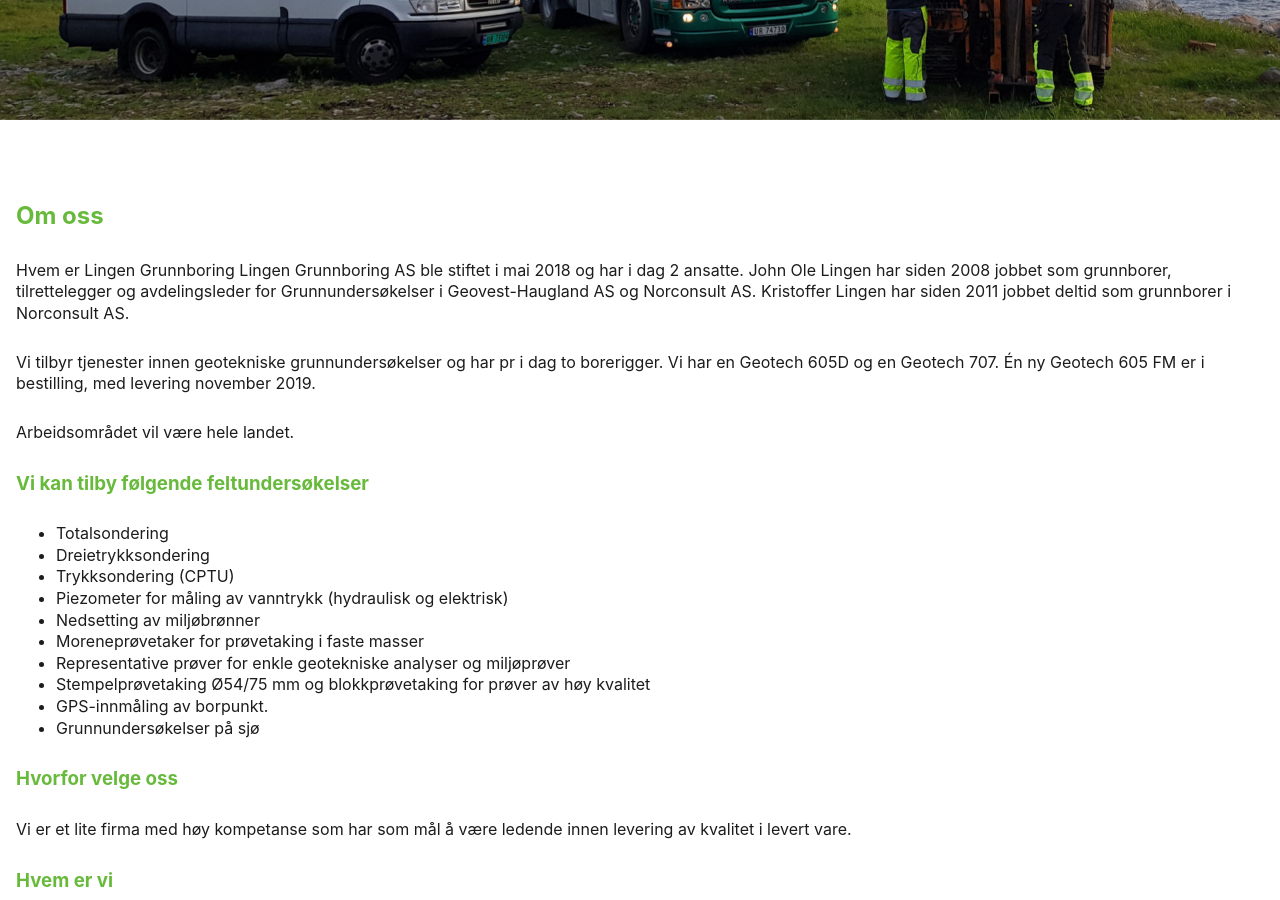
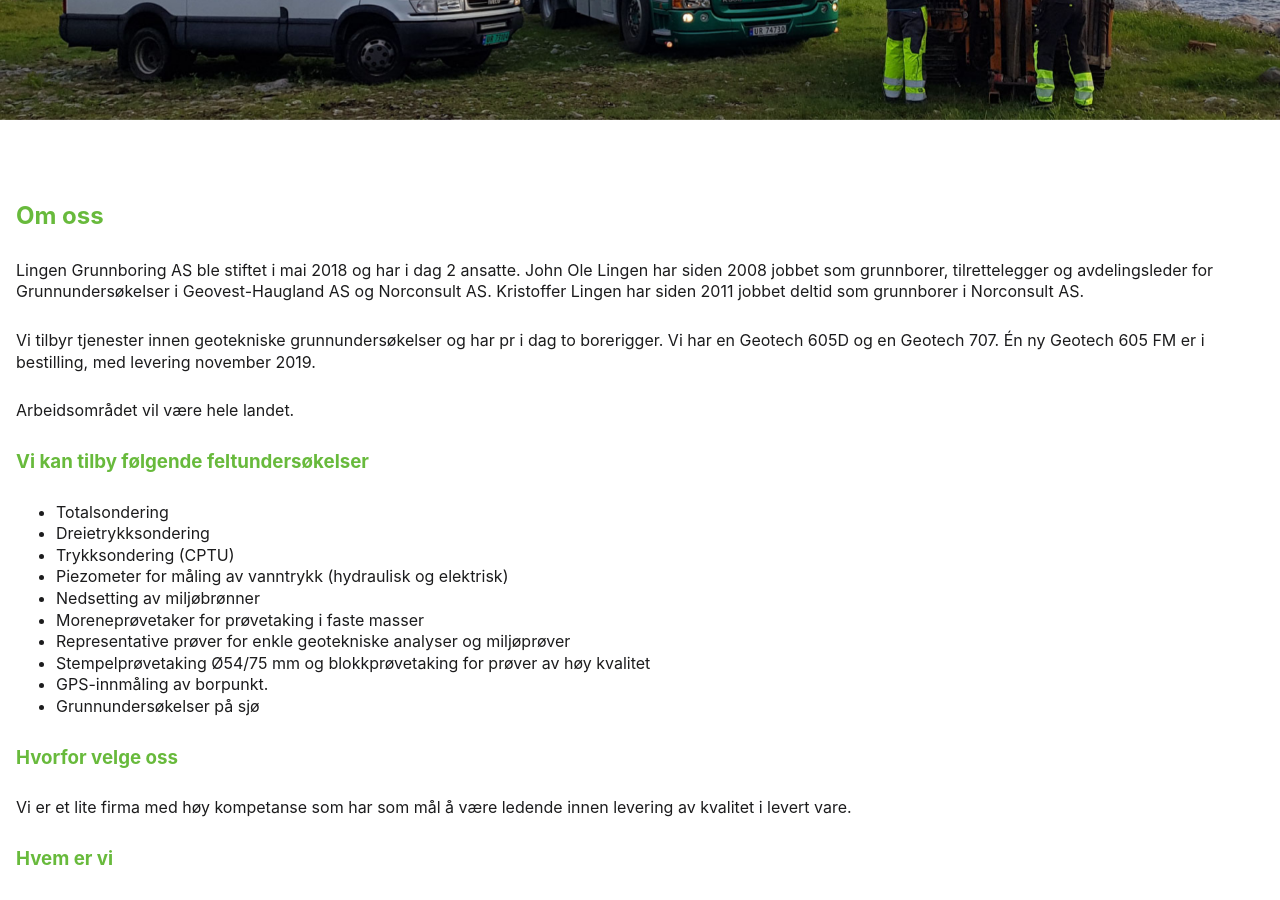
Before and after one commit to lbrlno/lingengrunnboring, a Jekyll site: the page built from src/om.md, in a window 1280 px wide and 900 px high, scrolled down 501 px. Built offline with Jekyll 4.4.1, drawn with Linux system fonts in a browser that asks for light colours; some web fonts are replaced.

Commit message:
Update om.md

```diff
--- a/src/om.md
+++ b/src/om.md
@@ -7,7 +7,7 @@ featuredImage: /assets/img/featured.jpg
 
 ## Om oss
 
-Hvem er Lingen Grunnboring Lingen Grunnboring AS ble stiftet i mai 2018 og har i dag 2 ansatte. John Ole Lingen har siden 2008 jobbet som grunnborer, tilrettelegger og avdelingsleder for Grunnundersøkelser i Geovest-Haugland AS og Norconsult AS. Kristoffer Lingen har siden 2011 jobbet deltid som grunnborer i Norconsult AS.
+Lingen Grunnboring AS ble stiftet i mai 2018 og har i dag 2 ansatte. John Ole Lingen har siden 2008 jobbet som grunnborer, tilrettelegger og avdelingsleder for Grunnundersøkelser i Geovest-Haugland AS og Norconsult AS. Kristoffer Lingen har siden 2011 jobbet deltid som grunnborer i Norconsult AS.
 
 Vi tilbyr tjenester innen geotekniske grunnundersøkelser og har pr i dag to borerigger. Vi har en Geotech 605D og en Geotech 707. Én ny Geotech 605 FM er i bestilling, med levering november 2019.
 
```
